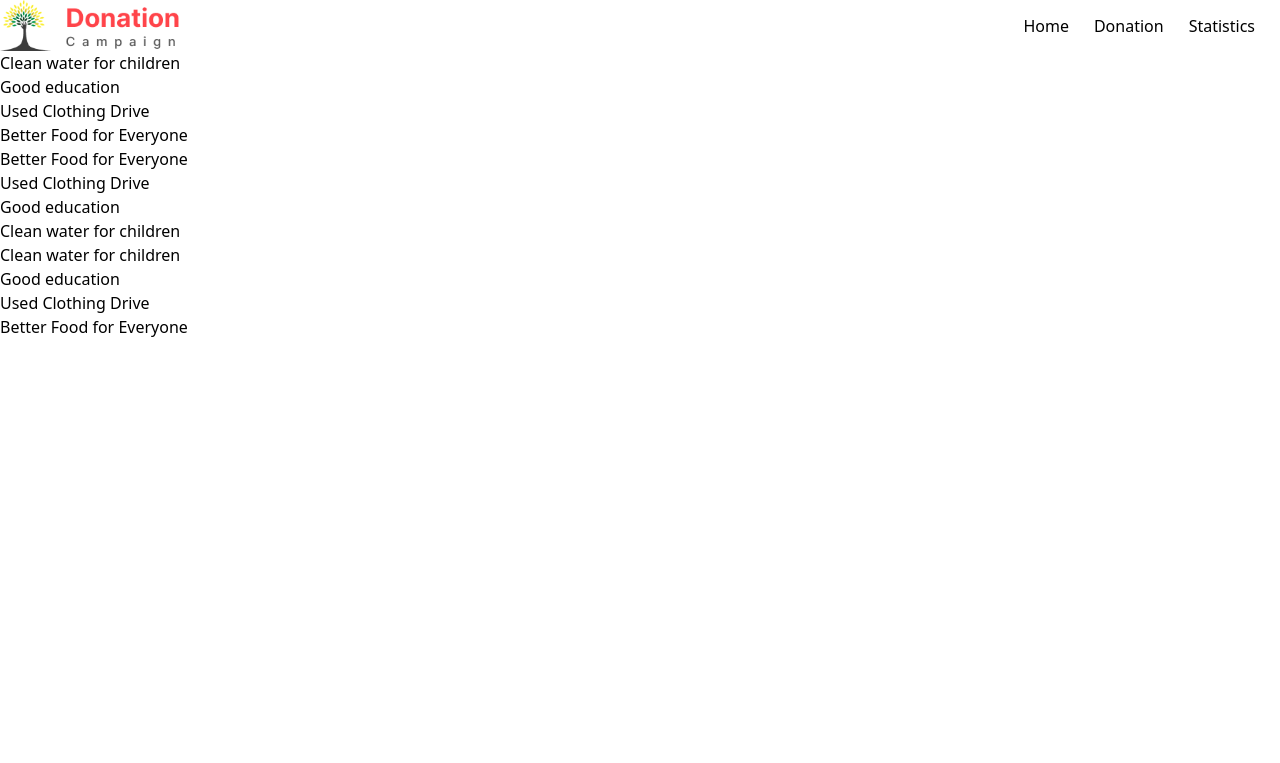
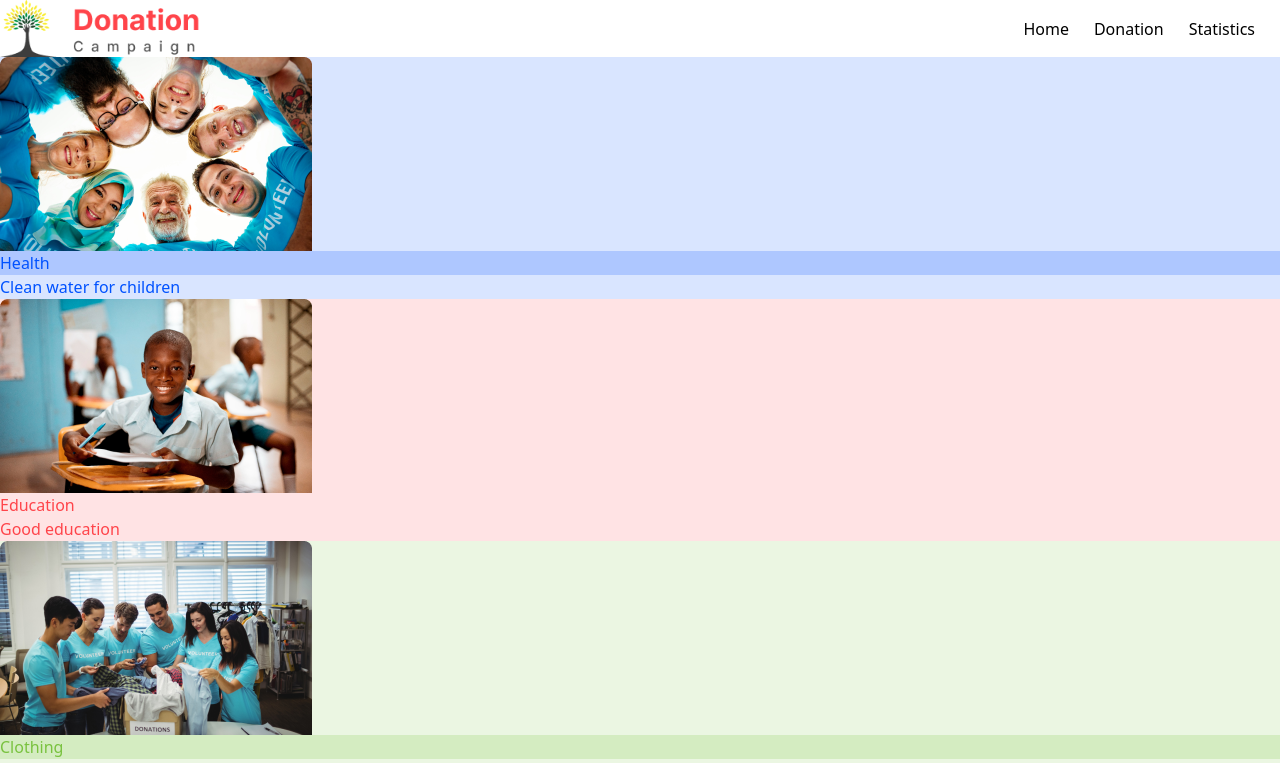
Before and after one commit to nirobutso140/donation-campaign, a React (Vite) app: page / in a window 1280 px wide. Shown: the top 763 px of the page. Built offline with nearby package versions, Linux system fonts and the light colour scheme.

Commit message:
design layout to show donation category data

```diff
--- a/src/components/Donate/Donate.jsx
+++ b/src/components/Donate/Donate.jsx
@@ -1,10 +1,16 @@
+import './Donate.css'
+
+const Donate = ({donate}) => {
+    const {title, picture, category, category_bg, card_bg, text_color} = donate
 
 
-const Donate = ({donate}) => {
-    const {title} = donate
     return (
         <>
-            <p>{title}</p>
+           <div className="donate_card w-64 rounded-lg " style={{ backgroundColor: card_bg}}>
+                <img className="donate_img" src={picture} alt="" />
+                <p className='px-2 py-1 mx-3 my-2 rounded-md w-[75px] text-center ' style={{ backgroundColor: category_bg, color: text_color}}>{category}</p>
+                <p className=' mx-4 py-2' style={{color: text_color}}>{title}</p>
+           </div>
         </>
     );
 };
--- a/src/components/Donets/Donets.jsx
+++ b/src/components/Donets/Donets.jsx
@@ -3,7 +3,7 @@ import Donate from "../Donate/Donate";
 const Donets = ({dontes}) => {
     return (
         <>
-          <div>
+          <div className="grid grid-cols-1 md:grid-cols-2 lg:grid-cols-4 place-content-center gap-y-5">
               {
                 dontes?.map(donate => <Donate key={donate.id} donate={donate}/>)
               }
--- a/src/components/Header/Navbar/Navbar.css
+++ b/src/components/Header/Navbar/Navbar.css
@@ -4,7 +4,7 @@
     align-items: center;
 }
 .navbar img{
-    width: 180px;
+    width: 200px;
 }
 .links{
     display: flex;
```
Also changed, not shown: src/components/Donate/Donate.css (added).
